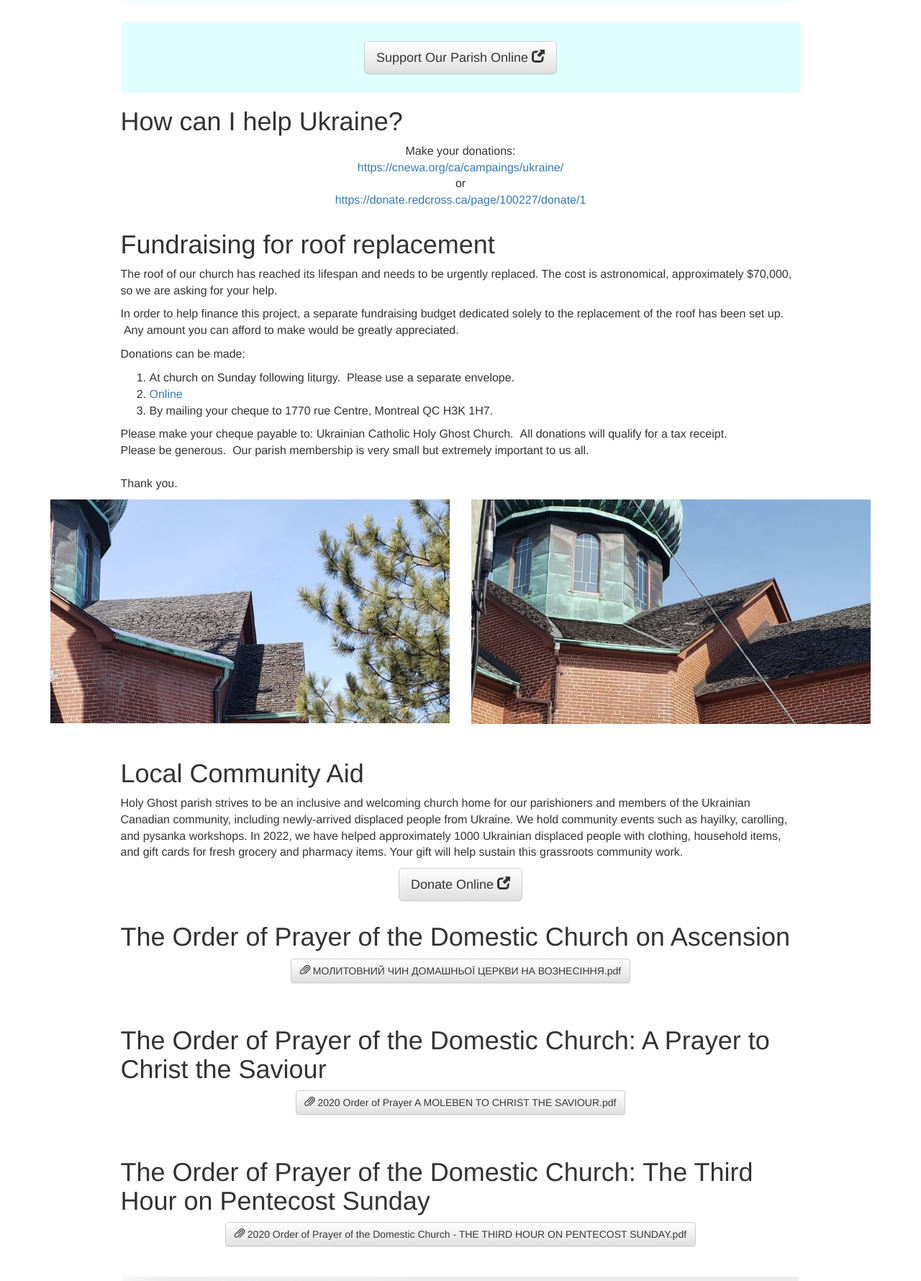
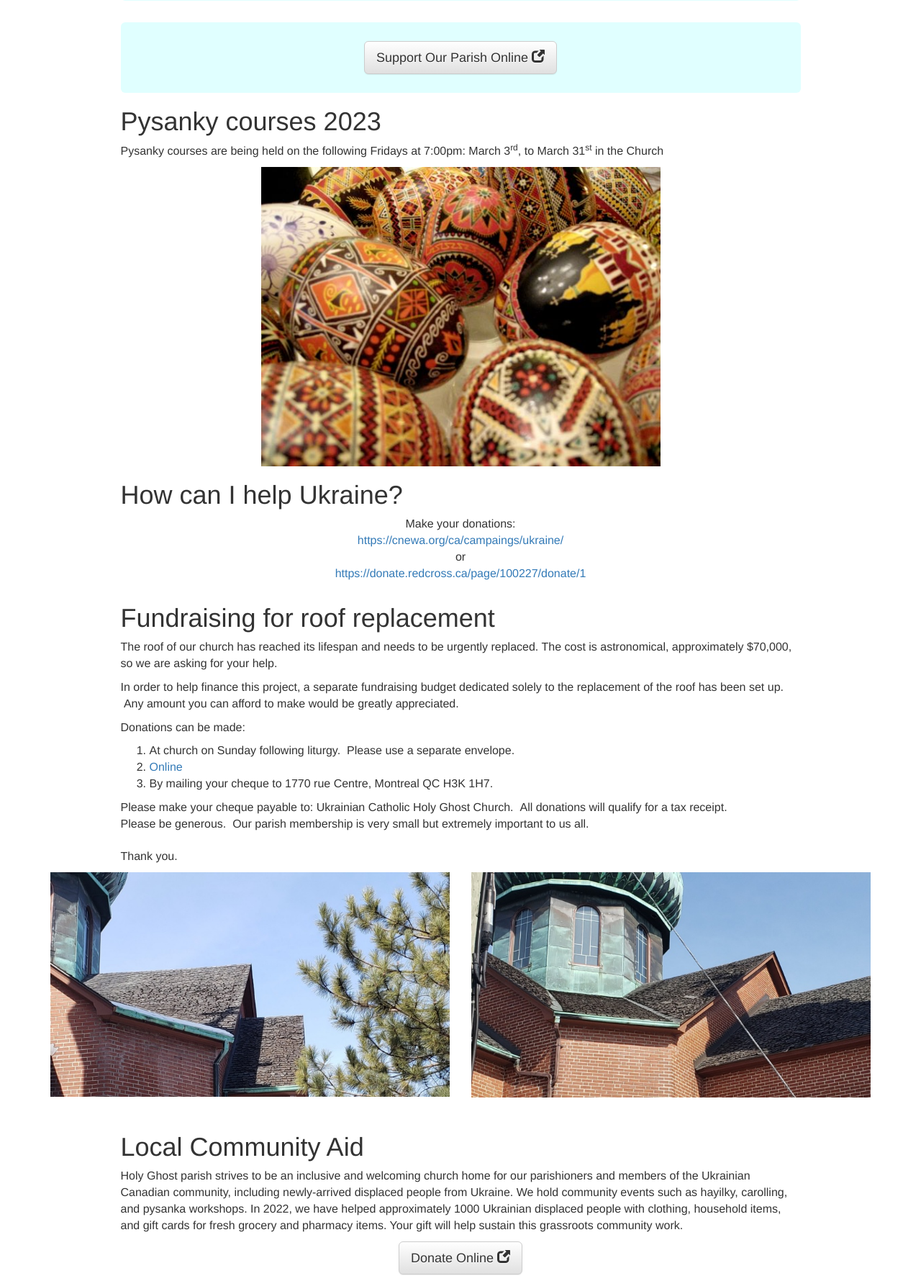
Before and after one commit to Netopya/UCHGC-Website, a PHP site: page / in a window 1280 px wide. Shown: the part 673-2453 px from the top of the page at 72% size. Run offline with PHP 8.4, Linux system fonts and the light colour scheme; some libraries are stand-ins or nearby versions.

Commit message:
courses updates

```diff
--- a/index.php
+++ b/index.php
@@ -119,6 +119,18 @@
                         <p><?php echo $gr2013_content[$refined_laguage]; ?></p>
                     </div>
                 </div> -->
+
+                <div class="row">
+                    <div class="col-lg-10 col-lg-offset-1">
+                        <h1><?php echo $psy2013_title[$refined_laguage]; ?></h1>
+                        <p><?php echo $psy2013_content[$refined_laguage]; ?></p>
+                    </div>
+                </div>
+                <div class="row">
+                    <div class="col-lg-6 col-lg-offset-3">
+                        <img class="img-responsive" src="images/easter_thub.jpg" />
+                    </div>
+                </div>
 
                 <!-- <div class="row">
                     <div class="col-lg-10 col-lg-offset-1">
--- a/opening_php.php
+++ b/opening_php.php
@@ -349,8 +349,8 @@
 
     $indexh = array("Ukrainian Catholic Holy Ghost Church in Montreal","L'église catholique ukrainienne Saint-Esprit à Montréal","Українська Католицька Церква Святого Духа в Монреалі");
 
-    $psy2013_title = array("Pysanky courses 2016","Cours de Pysanky","Kурси Pysanky");
-    $psy2013_content = array("Pysanky courses are being held on the following Fridays at 7:00pm: February 26<sup>th</sup>, March 4<sup>th</sup>, 11<sup>th</sup>, and 18<sup>th</sup>, and April 1<sup>st</sup>, 8<sup>th</sup>, 15<sup>th</sup>, and 22<sup>nd</sup>.","Les cours de Pysanky sont offerts les vendredis suivant à 7h du soir: Le 26 Fevrier, les 4, 11, 18 Mars, et les 1, 8, 15, 22 Avril.","Курси Писанкарства відбуватимуться о 7 год. вечера в наші церковні залі в наступні дні: 26 лютого; 4,11,18 берзня; 1,8,15,22 квітня.");
+    $psy2013_title = array("Pysanky courses 2023","Cours de Pysanky 2023","Kурси Pysanky 2023");
+    $psy2013_content = array("Pysanky courses are being held on the following Fridays at 7:00pm: March 3<sup>rd</sup>, to March 31<sup>st</sup> in the Church","Les cours de Pysanky sont offerts les vendredis suivant à 7h du soir: Le 3 Mars au 31 Mars au sous-sol de l'église","Курси Писанкарства відбуватимуться о 7 год. вечера в наші церковні залі в наступні дні: 3 берзня до 31 берзня у церковному підвалі");
 
 
 	$psy2013_old_title = array("Pysanky courses 2014","Cours de Pysanky 2014","Kурси Pysanky 2014");
```
Also changed, not shown: images/easter_thub.jpg (added).
